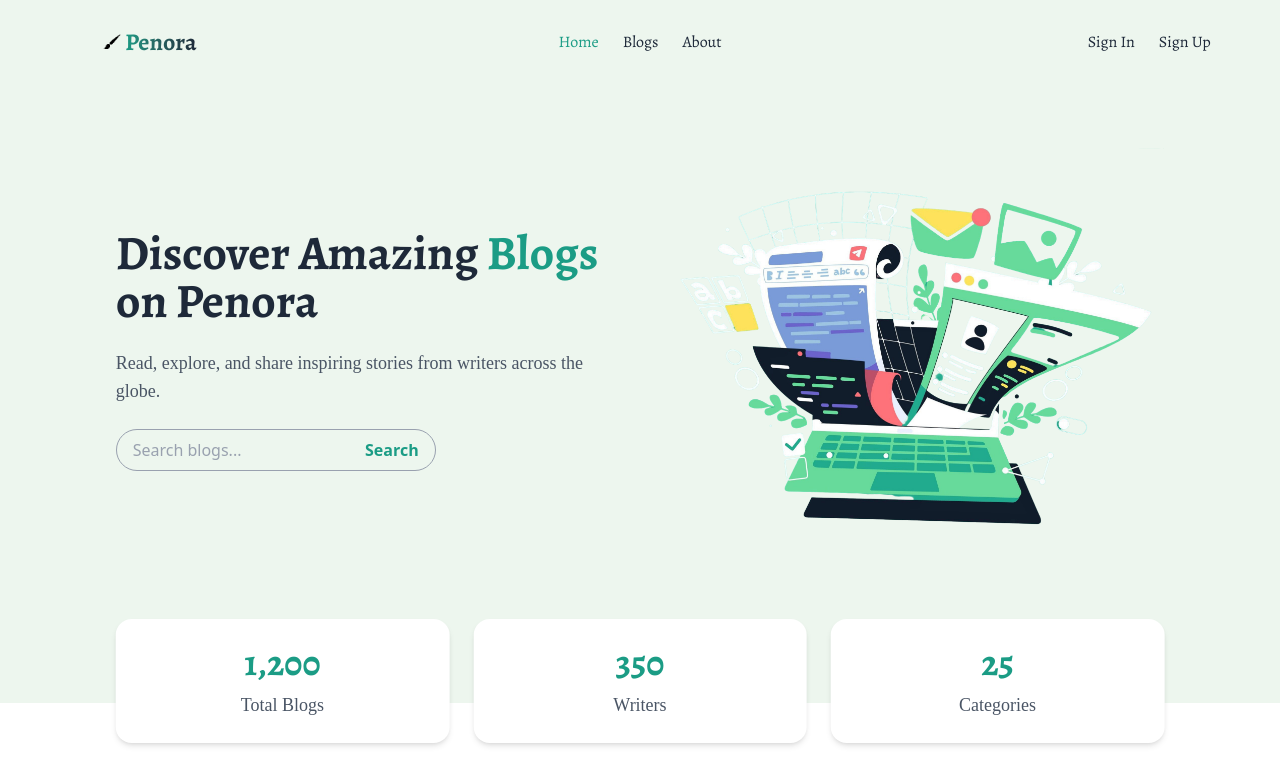
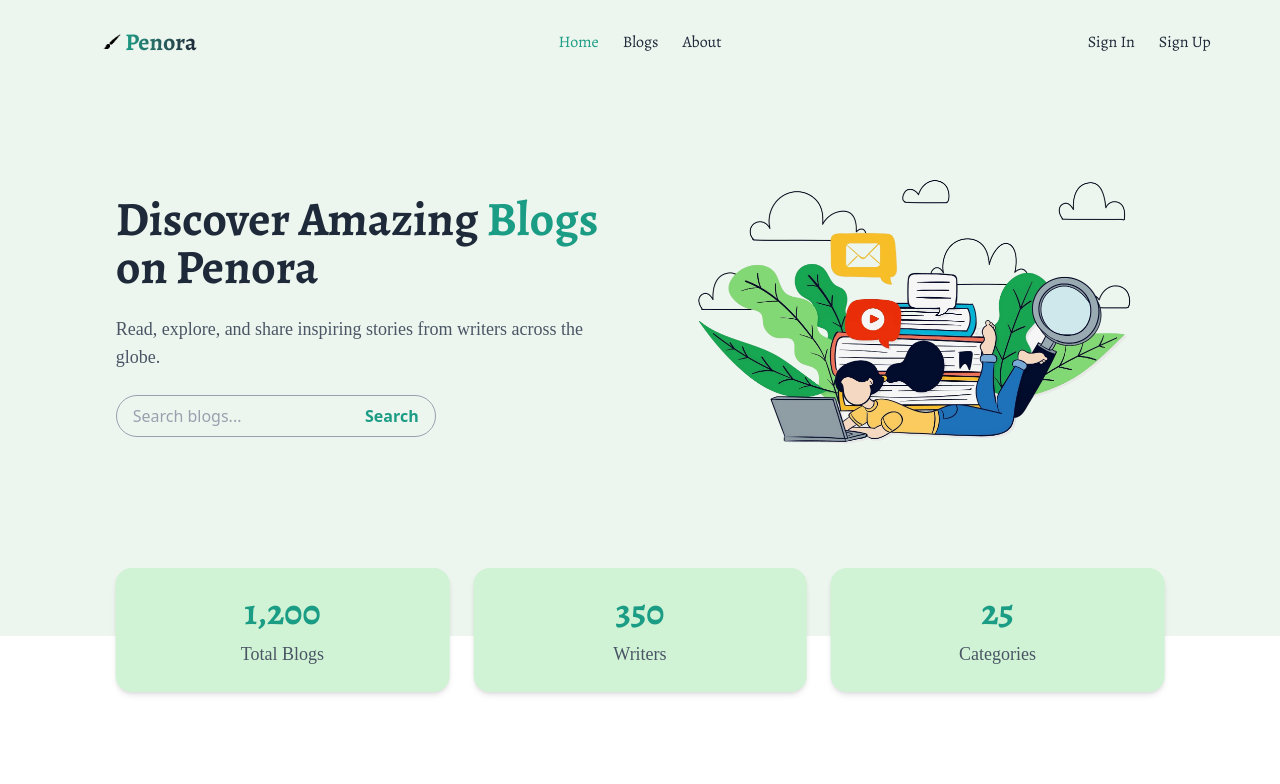
Before and after one commit to tasninanika/Penora-Client, a React (Vite) app: page / in a window 1280 px wide. Shown: the top 784 px of the page. Built offline with nearby package versions, Linux system fonts and the light colour scheme; a web font is replaced by a local one.

Commit message:
apply style on stats counter

```diff
--- a/src/components/home/Hero.jsx
+++ b/src/components/home/Hero.jsx
@@ -1,7 +1,7 @@
 import { useState } from "react";
 import { motion } from "framer-motion";
 import CountUp from "react-countup";
-import HeroImg from "../../assets/images/hero.png";
+import HeroImg from "../../assets/images/hero-image.png";
 
 const Hero = () => {
   const [searchQuery, setSearchQuery] = useState("");
@@ -65,12 +65,12 @@ const Hero = () => {
           animate={{ x: 0, opacity: 1 }}
           transition={{ duration: 0.8, ease: "easeOut" }}
         >
-          <img src={HeroImg} alt="Hero" className="max-w-lg w-full" />
+          <img src={HeroImg} alt="Hero" className="max-w-xl w-full" />
         </motion.div>
       </section>
 
       {/* Stats Counter */}
-      <section className="w-11/12 mx-auto grid grid-cols-1 sm:grid-cols-3 gap-6 text-center absolute left-1/2 transform -translate-x-1/2 -bottom-16">
+      <section className="w-11/12 mx-auto grid grid-cols-1 sm:grid-cols-3 gap-6 text-center absolute left-1/2 transform -translate-x-1/2 -bottom-20">
         {stats.map((stat, index) => (
           <motion.div
             key={index}
@@ -78,7 +78,7 @@ const Hero = () => {
             whileInView={{ opacity: 1, y: 0 }}
             transition={{ duration: 0.6, delay: index * 0.2 }}
             viewport={{ once: true }}
-            className="bg-white shadow-md rounded-2xl p-6 hover:shadow-lg transition-shadow duration-300"
+            className="bg-[#d1f3d5] shadow-md rounded-2xl p-6 hover:shadow-lg transition-shadow duration-300"
           >
             <h2 className="text-4xl font-bold text-[#1b9c85]">
               <CountUp end={stat.value} duration={2} separator="," />
```
Also changed, not shown: src/assets/images/hero-image.png (added).
